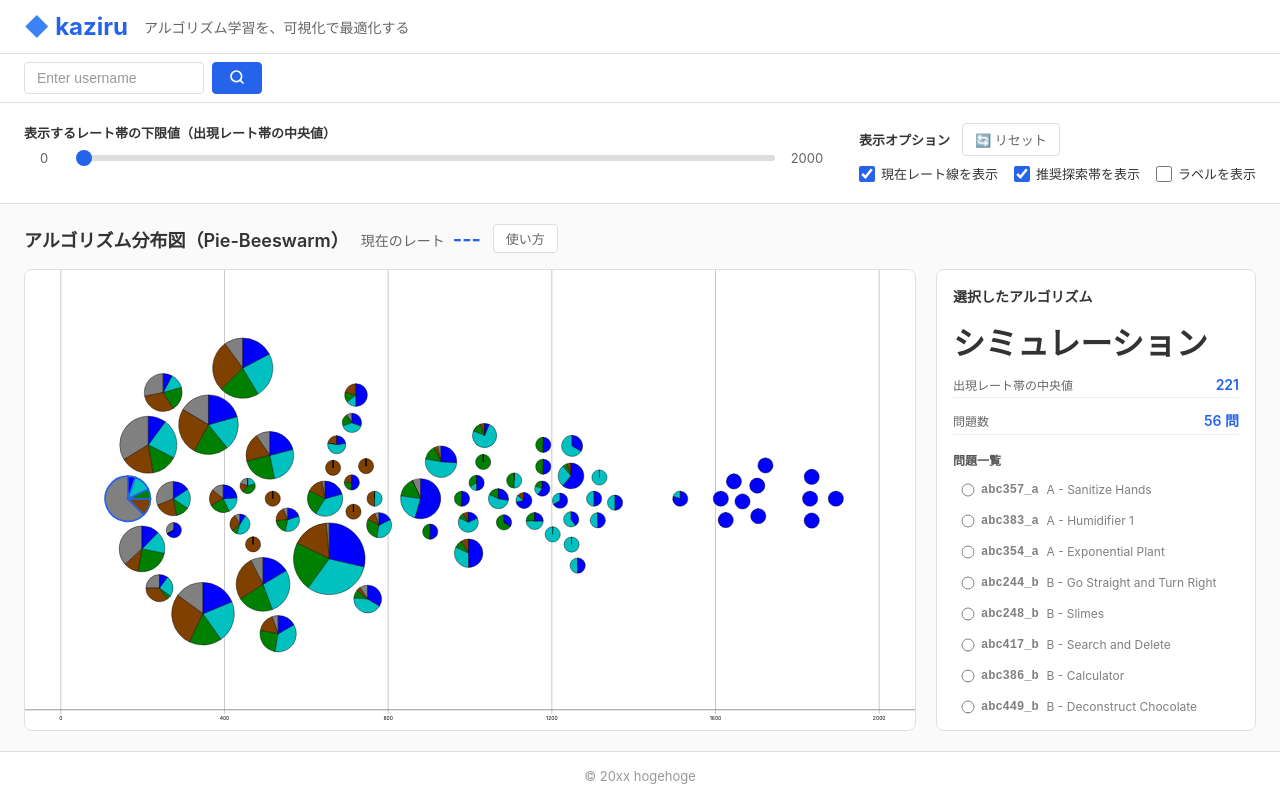
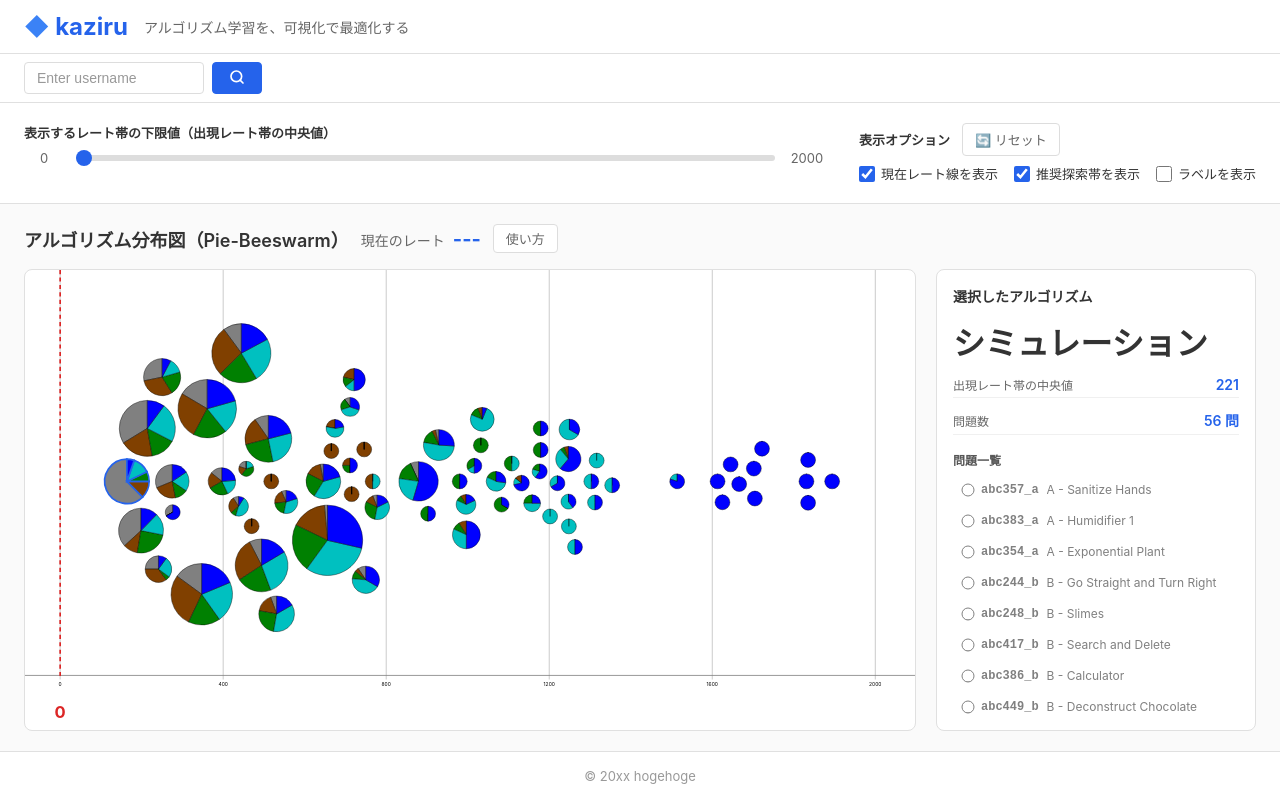
Before and after one commit to vdslab/theme2026-kaziru, a React (Vite) app: page / in a window 1280 px wide. Built offline with nearby package versions, Linux system fonts and the light colour scheme.

Commit message:
fix: ユーザー名変更時にレートとAC表示をリセット

```diff
--- a/src/components/Main.jsx
+++ b/src/components/Main.jsx
@@ -32,7 +32,9 @@ export default function Main({ summary, allRows }) {
     if (!chartWrapper) return;
 
     const observer = new ResizeObserver(([entry]) => {
-      setChartMinHeight(Math.ceil(entry.contentRect.width / MAX_CHART_ASPECT_RATIO));
+      setChartMinHeight(
+        Math.ceil(entry.contentRect.width / MAX_CHART_ASPECT_RATIO),
+      );
     });
 
     observer.observe(chartWrapper);
@@ -45,6 +47,13 @@ export default function Main({ summary, allRows }) {
   const [rateError, setRateError] = useState(null);
 
   const [submissionsMap, setSubmissionsMap] = useState(new Map());
+
+  const handleUsernameChange = (value) => {
+    setUsername(value);
+    setRate(null);
+    setRateError(null);
+    setSubmissionsMap(new Map());
+  };
 
   const handleFetchRate = async () => {
     const trimmed = username.trim();
@@ -84,8 +93,6 @@ export default function Main({ summary, allRows }) {
     }
   };
 
-  const hasUsername = username.trim().length > 0;
-
   const selectedAlgo =
     summary.find((item) => item.algo === selectedAlgoName) ??
     summary?.[0] ??
@@ -99,7 +106,7 @@ export default function Main({ summary, allRows }) {
     <main className="main">
       <UserIdInput
         username={username}
-        setUsername={setUsername}
+        setUsername={handleUsernameChange}
         handleFetchRate={handleFetchRate}
         handleFetchSubmissions={handleFetchSubmissions}
         rateError={rateError}
@@ -170,13 +177,16 @@ export default function Main({ summary, allRows }) {
 
         <div
           className="vis-layout"
-          style={chartMinHeight > 0 ? { minHeight: `${chartMinHeight}px` } : undefined}
+          style={
+            chartMinHeight > 0
+              ? { minHeight: `${chartMinHeight}px` }
+              : undefined
+          }
         >
           <div ref={chartWrapperRef} className="chart-wrapper">
             <PieBeeswarm
               data={summary}
               rate={rate}
-              hasUsername={hasUsername}
               showCurrentRate={showCurrentRate}
               showRecommended={showRecommended}
               showLabels={showLabels}
--- a/src/components/PieBeeswarm/PieBeeswarm.jsx
+++ b/src/components/PieBeeswarm/PieBeeswarm.jsx
@@ -6,7 +6,6 @@ import NodeLabel from "./NodeLabel";
 export default function PieBeeswarm({
   data = [],
   rate = null,
-  hasUsername = false,
   showLabels = false,
   showCurrentRate = false,
   selectedAlgorithm = null,
@@ -52,7 +51,7 @@ export default function PieBeeswarm({
 
   const currentRate = Number(rate);
   const shouldShowCurrentRate =
-    hasUsername && showCurrentRate && Number.isFinite(currentRate);
+    showCurrentRate && Number.isFinite(currentRate);
   const currentRateX = Math.min(
     AXIS_MAX,
     Math.max(AXIS_MIN, currentRate),
```
